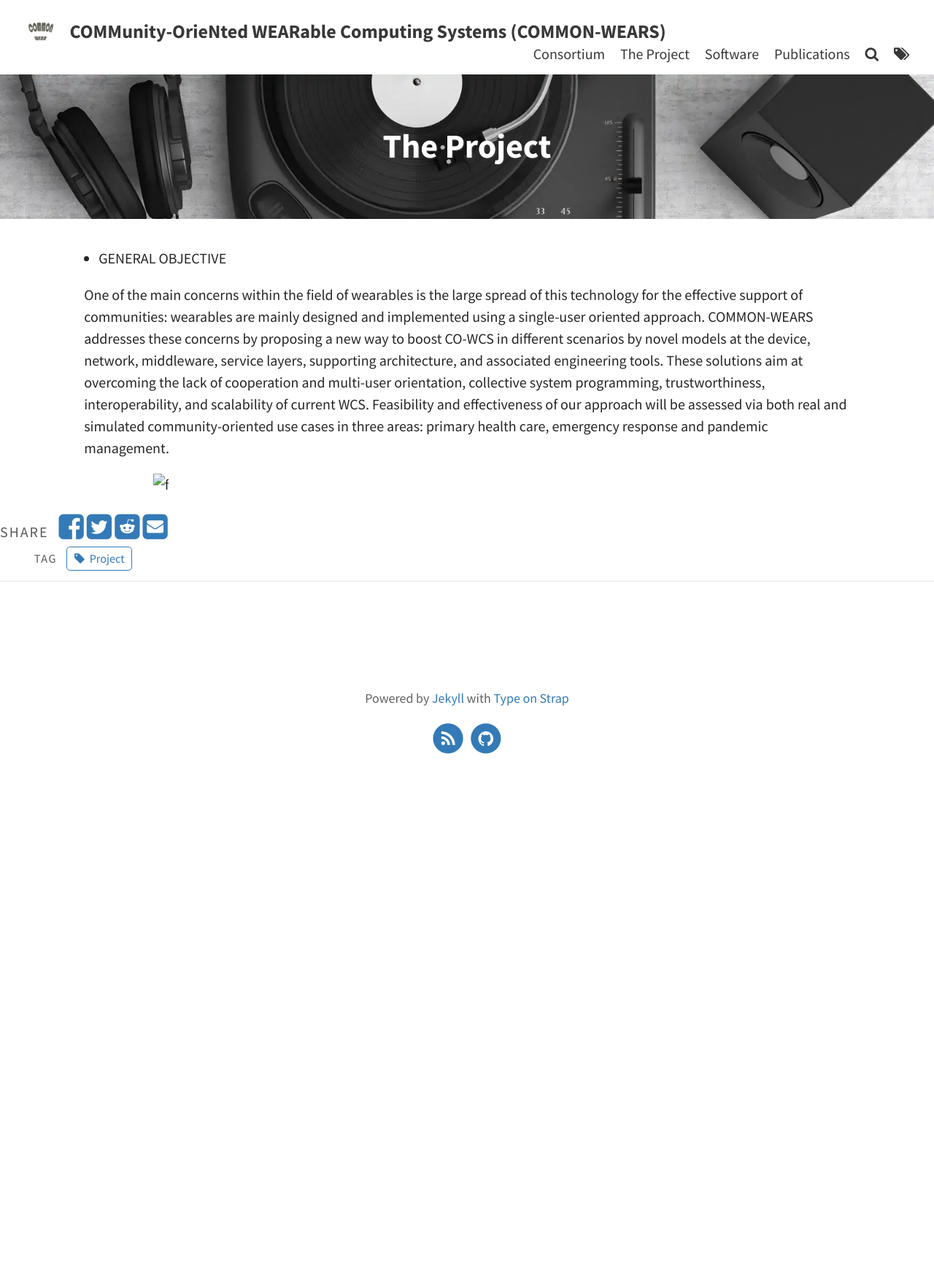
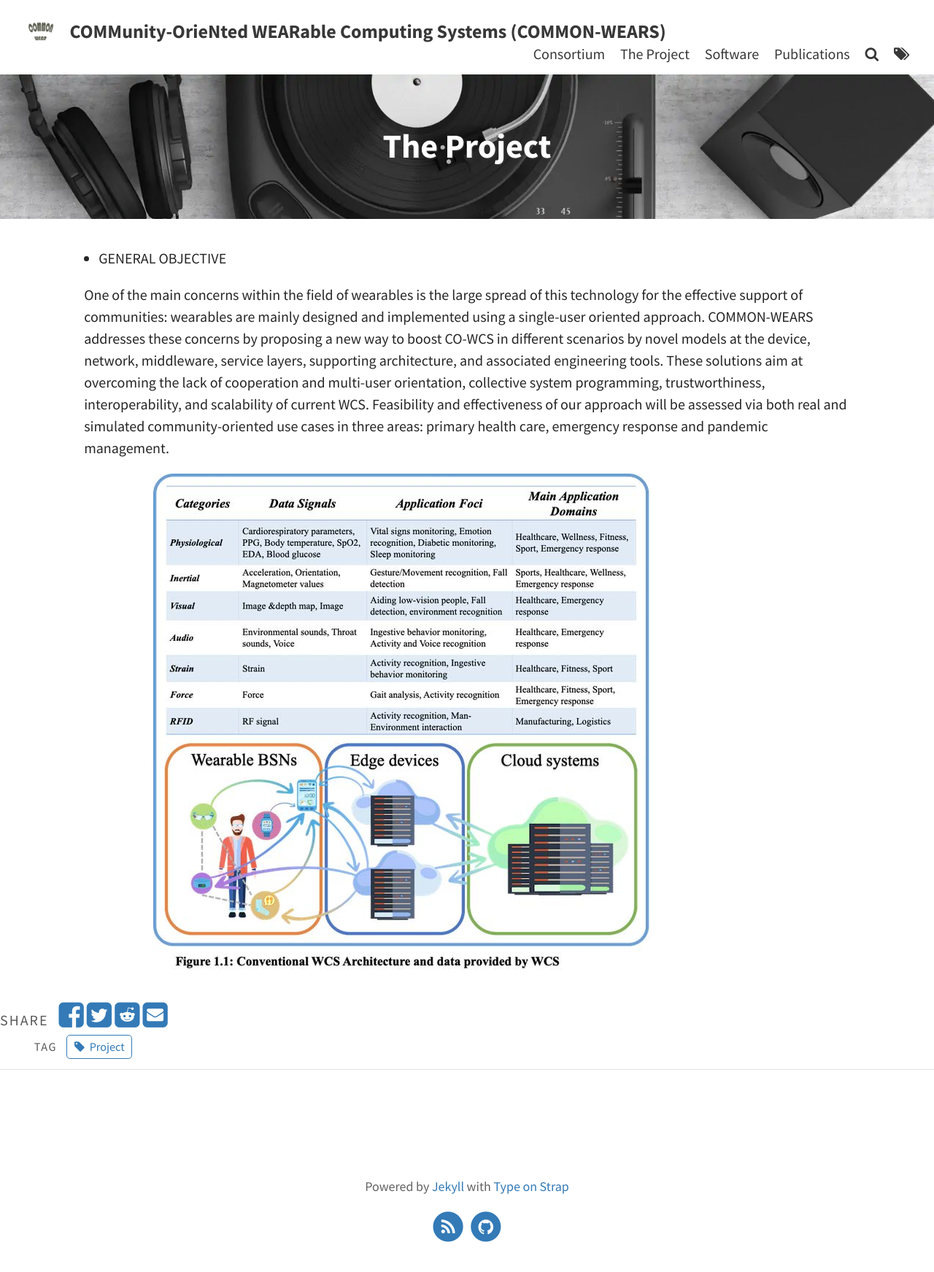
Before and after one commit to common-wears/2022, a Jekyll site: the page built from pages/project.md, in a window 1280 px wide. Shown: the whole page at 73% size. Built offline with Jekyll 4.4.1, drawn with Linux system fonts in a browser that asks for light colours; before the commit the page ends 1074 px from its top, so only the background shows below that.

Commit message:
Update project.md

```diff
--- a/pages/project.md
+++ b/pages/project.md
@@ -13,4 +13,4 @@ approach. COMMON-WEARS addresses these concerns by proposing a new way to boost
 associated engineering tools. These solutions aim at overcoming the lack of cooperation and multi-user orientation, collective system programming, trustworthiness, interoperability, and scalability of current WCS.
 Feasibility and effectiveness of our approach will be assessed via both real and simulated community-oriented use cases in three areas: primary health care, emergency response and pandemic management.
 
-![f](.../assets/img/project/modelloA_2020HCWWLP_1.jpg "Conventional WCS Architecture and data provided by WCS")
+![f](../assets/img/project/modelloA_2020HCWWLP_1.jpg "Conventional WCS Architecture and data provided by WCS")
```
